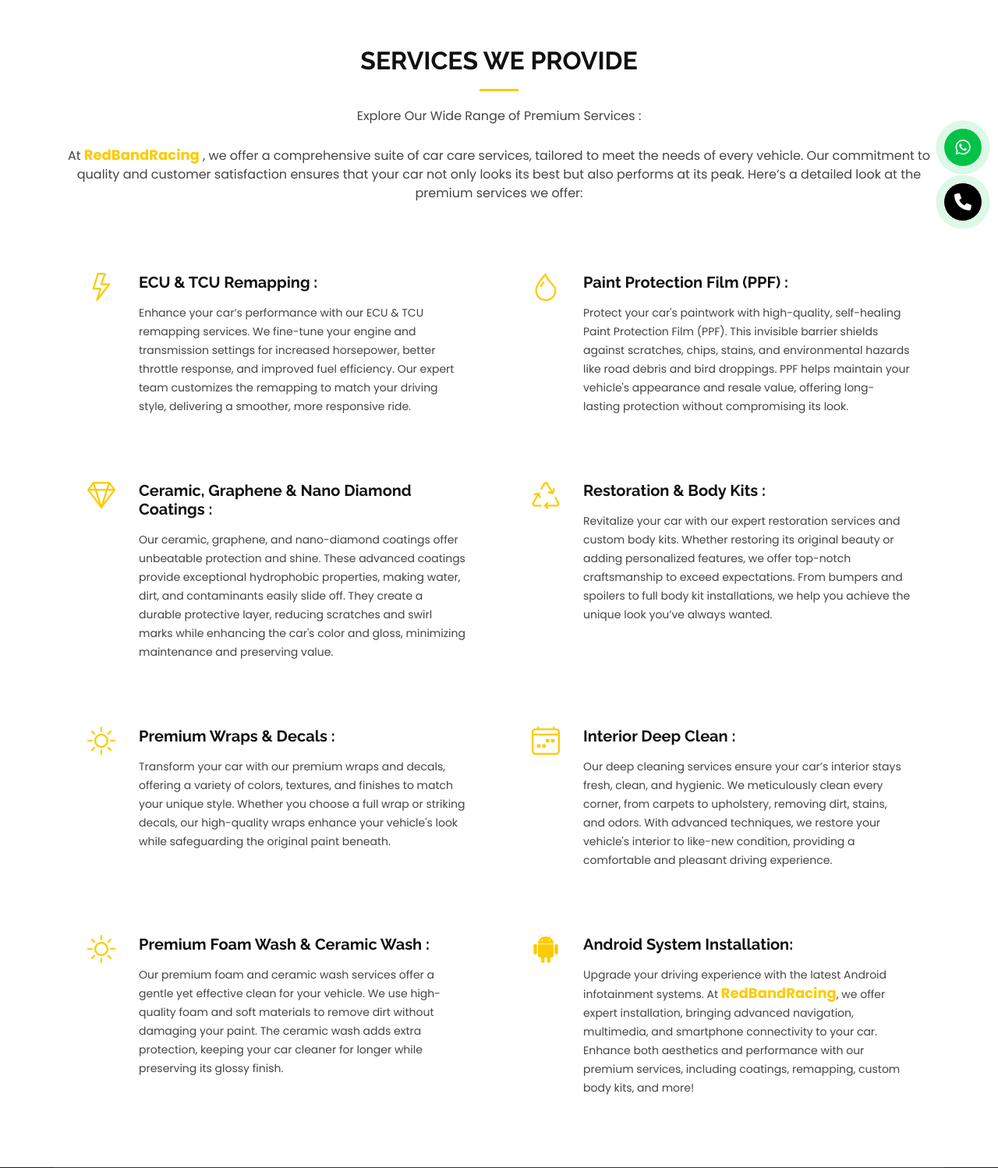
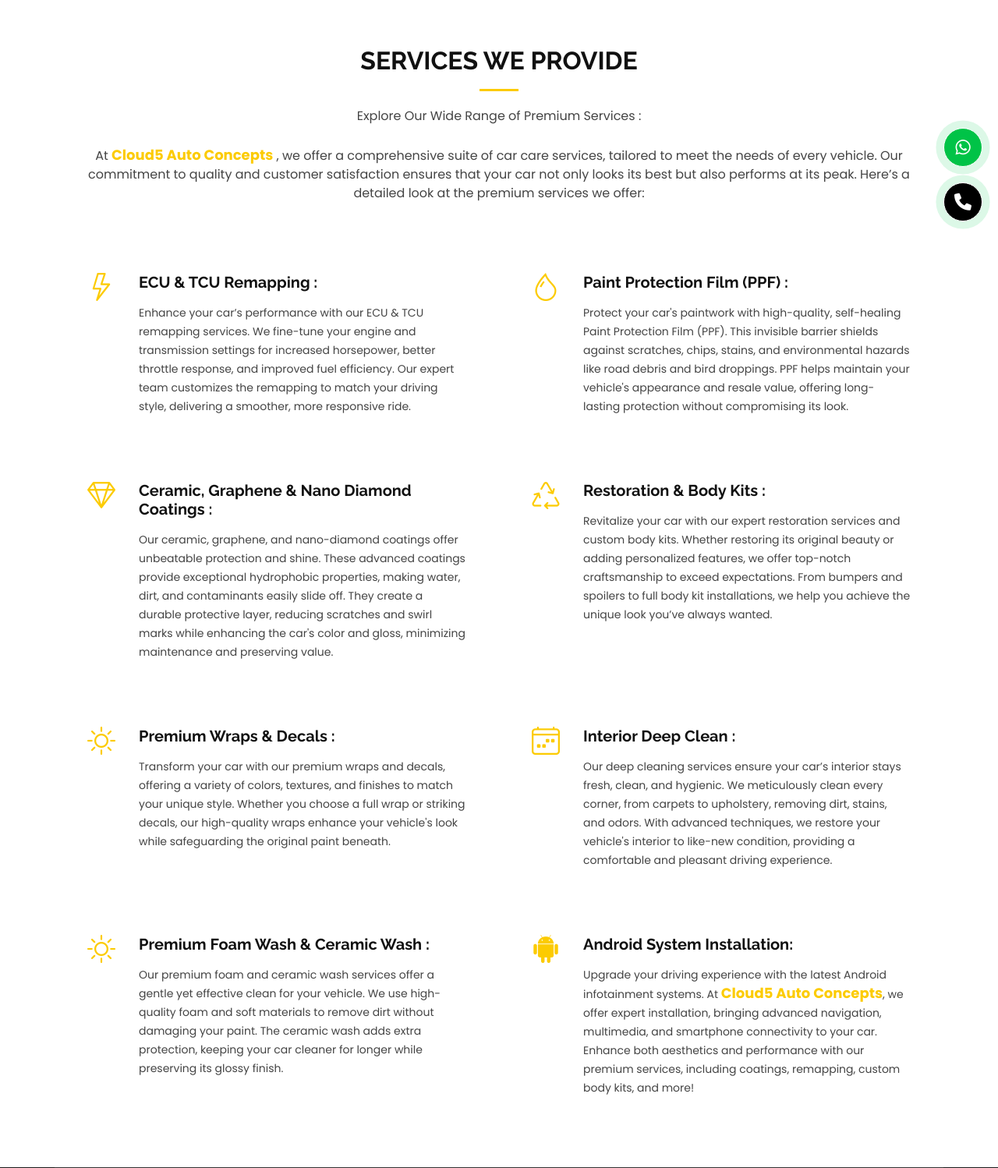
Before and after one commit to ankuxsshh/Cloud5, a Django app: page /services in a window 1280 px wide. Shown: the part 501-1999 px from the top of the page at 78% size. Run offline with Django 5.2, Linux system fonts and the light colour scheme; some libraries are stand-ins or nearby versions.

Commit message:
Update services.html

```diff
--- a/templates/services.html
+++ b/templates/services.html
@@ -20,7 +20,7 @@
     <p>Explore Our Wide Range of Premium Services :</p>
     <br />
     <p>
-      At <b class="text-yellow" style="color: #fccb01; font-size: large;">RedBandRacing</b> , we offer a comprehensive suite of car care services, tailored to meet the needs of every vehicle. Our commitment to quality and customer satisfaction ensures that your car not only looks its best but also performs at its peak. Here’s a detailed look at the premium services we offer:
+      At <b class="text-yellow" style="color: #fccb01; font-size: large;">Cloud5 Auto Concepts</b> , we offer a comprehensive suite of car care services, tailored to meet the needs of every vehicle. Our commitment to quality and customer satisfaction ensures that your car not only looks its best but also performs at its peak. Here’s a detailed look at the premium services we offer:
     </p>
   </div>
   <!-- End Section Title -->
@@ -110,7 +110,7 @@
           <div>
             <h4 class="title"><a href="service-details.html" class="stretched-link">Android System Installation:</a></h4>
             <p class="description">
-              Upgrade your driving experience with the latest Android infotainment systems. At <b class="text-yellow" style="color: #fccb01; font-size: large;">RedBandRacing</b>, we offer expert installation, bringing advanced navigation, multimedia, and smartphone connectivity to your car. Enhance both aesthetics and performance with our premium services, including coatings, remapping, custom body kits, and more!
+              Upgrade your driving experience with the latest Android infotainment systems. At <b class="text-yellow" style="color: #fccb01; font-size: large;">Cloud5 Auto Concepts</b>, we offer expert installation, bringing advanced navigation, multimedia, and smartphone connectivity to your car. Enhance both aesthetics and performance with our premium services, including coatings, remapping, custom body kits, and more!
             </p>
           </div>
         </div>
```
